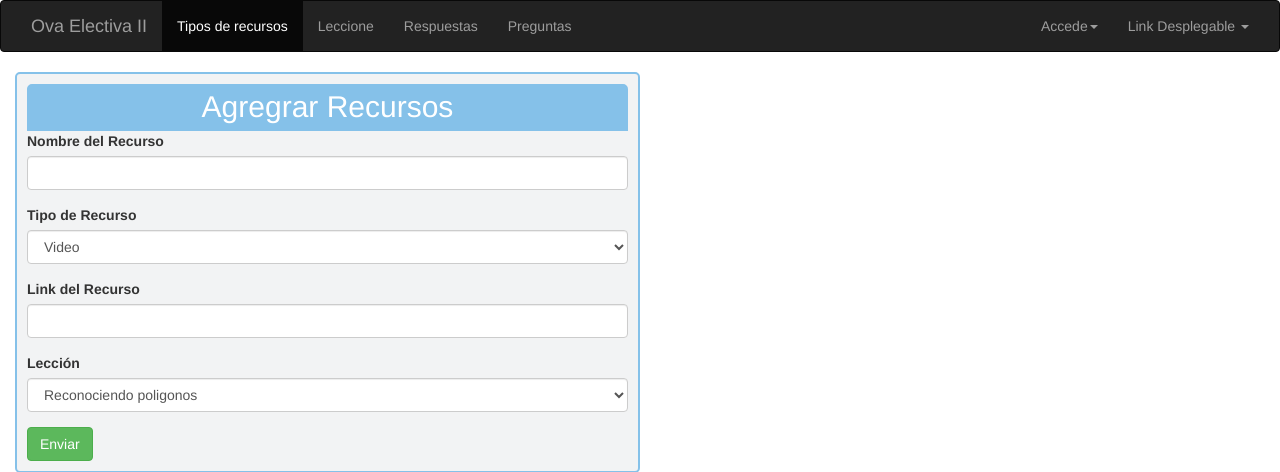
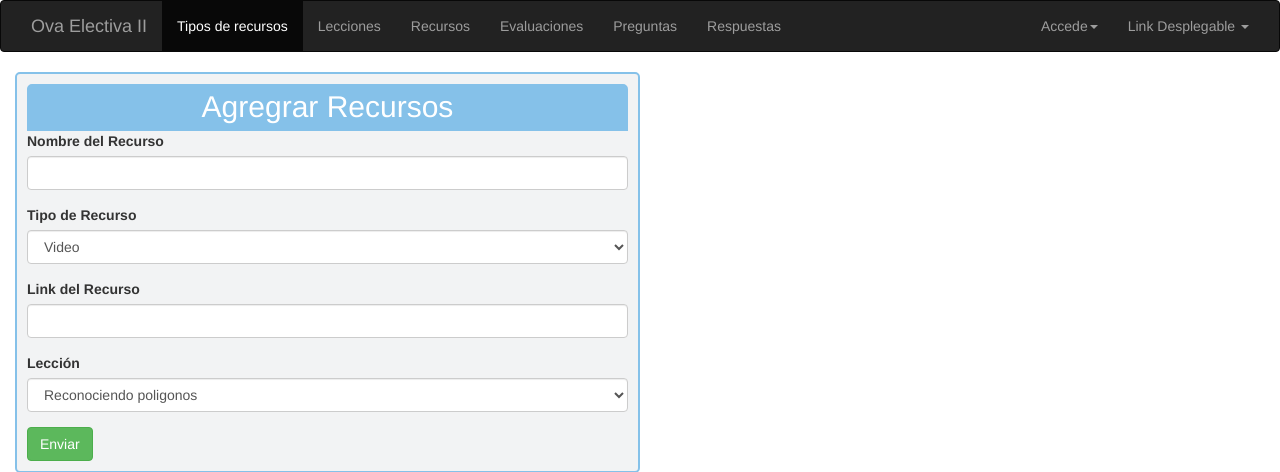
Before and after one commit to jhondominguez1/OVA, a PHP site: page /login/index.php in a window 1280 px wide. Shown: the top 472 px of the page. Run offline with PHP 8.4, Linux system fonts and the light colour scheme; data comes from the database, SQL or seed files in the repository; data that the repository does not hold is empty.

Commit message:
se modifico menú

```diff
--- a/requires/menu.php
+++ b/requires/menu.php
@@ -5,9 +5,11 @@
       <ul class="nav navbar-nav">
         <a class="navbar-brand" href="#">Ova Electiva II</a>
         <li class="active"><a href="./?op=0">Tipos de recursos <span class="sr-only">(current)</span></a></li>
-        <li><a href="./?op=1">Leccione</a></li>
-         <li><a href="./?op=2">Respuestas</a></li>
-         <li><a href="./?op=3">Preguntas</a></li>
+        <li><a href="./?op=1">Lecciones</a></li>
+         <li><a href="./?op=2">Recursos</a></li>
+         <li><a href="./?op=3">Evaluaciones</a></li>
+         <li><a href="./?op=4">Preguntas</a></li>
+         <li><a href="./?op=5">Respuestas</a></li>
          <!--
         <li class="dropdown">
           <a href="#" class="dropdown-toggle" data-toggle="dropdown" role="button" aria-haspopup="true" aria-expanded="false">Dropdown <span class="caret"></span></a>
```
